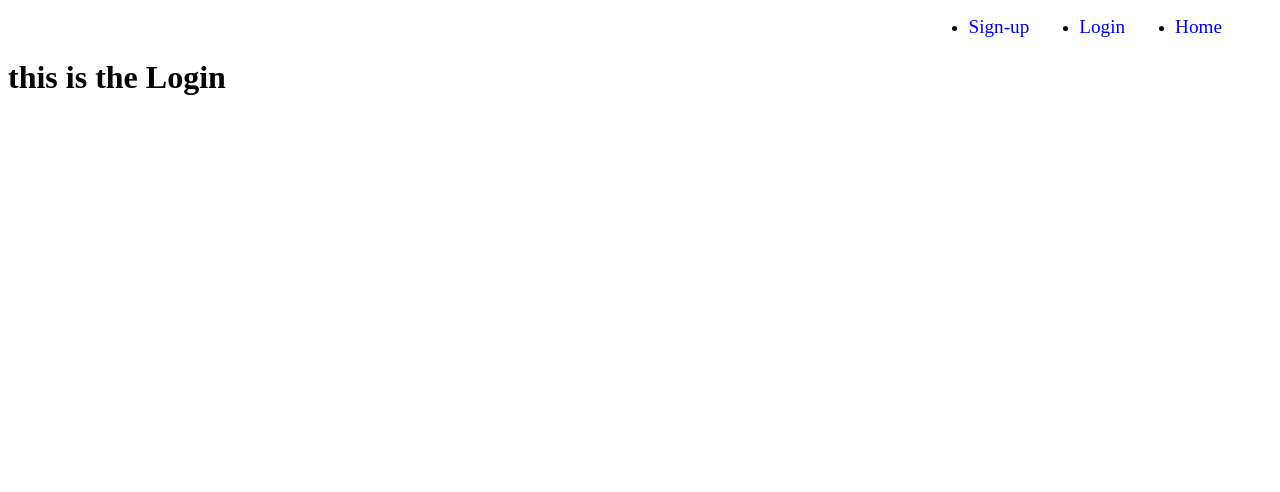
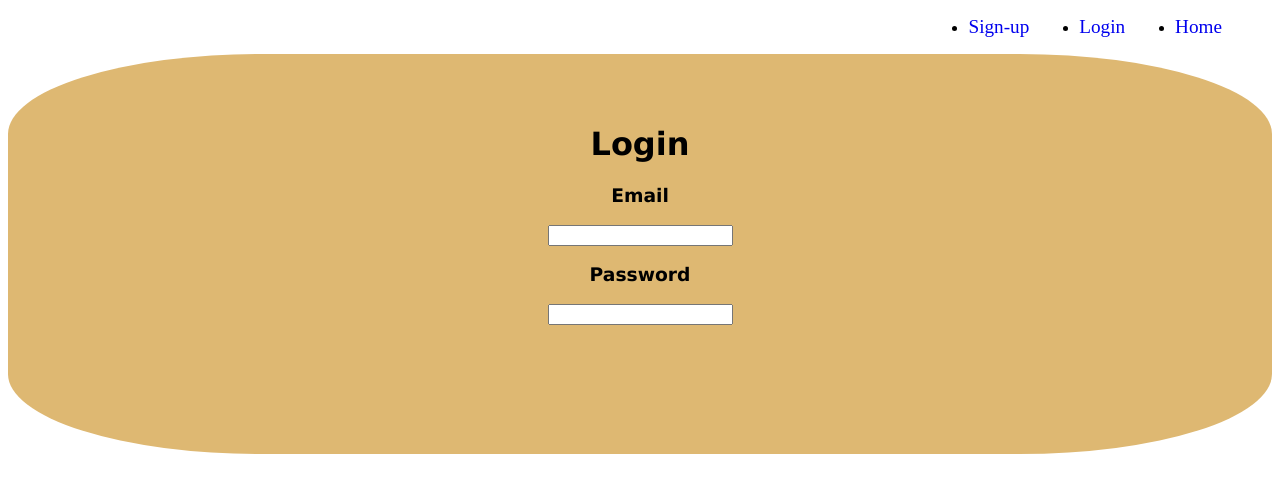
Before and after one commit to amandamov/Migracode-React-to-Auth-project, a React (Create React App) app in the folder react-auth-project/: page /login in a window 1280 px wide. Shown: the top 492 px of the page. Built offline with nearby package versions, Linux system fonts and the light colour scheme.

Commit message:
add sign-up and login

```diff
--- a/react-auth-project/src/index.css
+++ b/react-auth-project/src/index.css
@@ -20,7 +20,7 @@
   color: black;
 }
 
-.container-home {
+.container {
   text-align: center;
   font-family: Verdana, Geneva, Tahoma, sans-serif;
   background-color: rgb(222, 184, 114);
--- a/react-auth-project/src/pages/Home.jsx
+++ b/react-auth-project/src/pages/Home.jsx
@@ -2,6 +2,7 @@ import React from "react";
 import {Routes, Route, useNavigate, Navigate} from 'react-router-dom';
 import Login from "./Login";
 import Sign_up from "./Sign-up";
+import Layout from "./Layout";
 
 
 
@@ -18,7 +19,7 @@ function Home() {
     }
 
     return (
-        <div className="container-home">
+        <div className="container">
             <h1>Welcome to the Authentication Project</h1>
             <h2>A cool project to practice the contents learned in Migracode classes.</h2>
             <h3>We've learned about Node.js / API and now bundling with React. </h3>
@@ -28,8 +29,10 @@ function Home() {
             <button onClick={navigateToSignUp}>Sign-up</button>
 
             <Routes>
-                <Route path='login' element={<Login />} />
-                <Route path='sign-up' element={<Sign_up />} />
+                <Route path="/" element={<Layout />}>
+                    <Route path='login' element={<Login />} />
+                    <Route path='sign-up' element={<Sign_up />} />
+                </Route>
             </Routes>
         </div>
     )
--- a/react-auth-project/src/pages/Login.jsx
+++ b/react-auth-project/src/pages/Login.jsx
@@ -2,7 +2,13 @@ import React from "react";
 
 function Login() {
     return (
-        <h1>this is the Login</h1>
+        <div className="container">
+            <h1>Login</h1>
+            <h3>Email</h3>
+            <input type="text"/>
+            <h3>Password</h3>
+            <input type="text"/>
+        </div>
     )
 }
 
--- a/react-auth-project/src/pages/Sign-up.jsx
+++ b/react-auth-project/src/pages/Sign-up.jsx
@@ -2,7 +2,13 @@ import React from "react";
 
 function Sign_up() {
     return (
-        <h1>this is the Sign-up</h1>
+        <div className="container">
+        <h1>Sign-up</h1>
+        <h3>Email</h3>
+        <input type="text"/>
+        <h3>Password</h3>
+        <input type="text"/>
+    </div>
     )
 }
 
```
